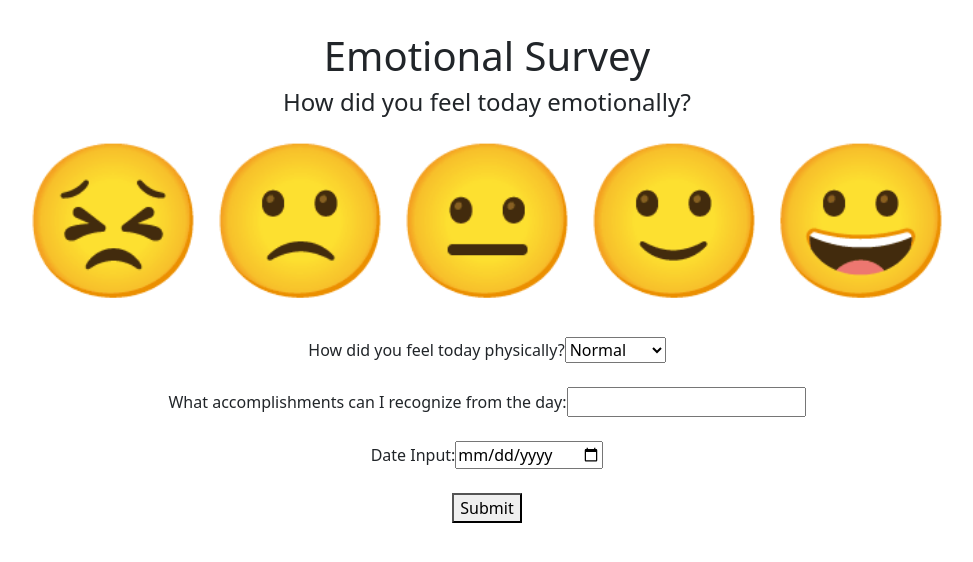
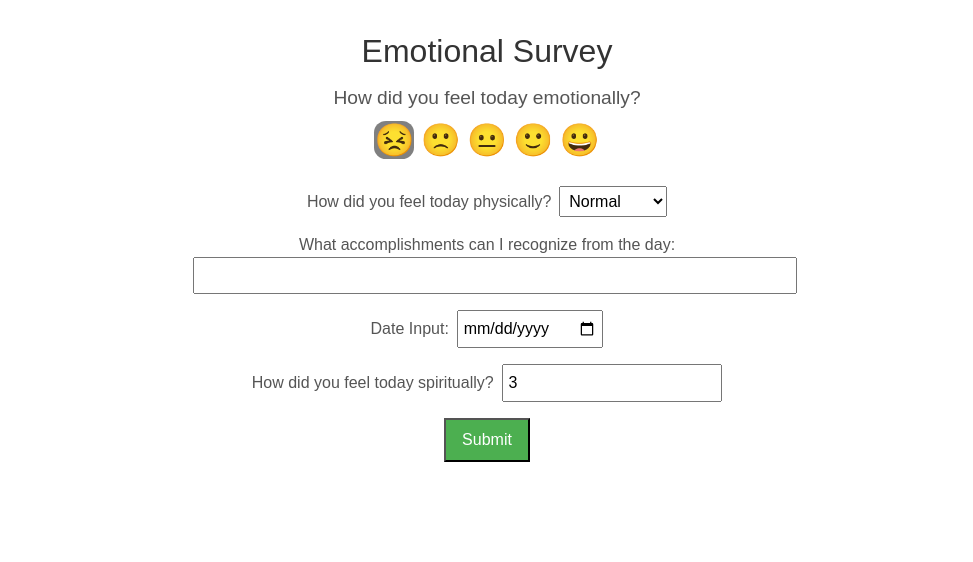
Before and after one commit to DexStephens/mmha, a React (Vite) app: page /survey in a window 1280 px wide. Shown: the top 562 px of the page, without its empty margins (153-1126 px from the left). Built offline with nearby package versions, Linux system fonts and the light colour scheme.

Commit message:
Sync up all data

```diff
--- a/src/App.tsx
+++ b/src/App.tsx
@@ -42,3 +42,5 @@ function App() {
 }
 
 export default App;
+
+//NEEDSWORK: on subit of survey, show click after survey, adding scoring to the data, and updating the single person graphs
--- a/src/LineChart/emotionLineData.tsx
+++ b/src/LineChart/emotionLineData.tsx
@@ -8,21 +8,6 @@ import {
   Tooltip,
   Legend,
 } from "chart.js";
-
-const labels = [
-  "Jan 1",
-  "Jan 2",
-  "Jan 3",
-  "Jan 4",
-  "Jan 5",
-  "Jan 6",
-  "Jan 7",
-  "Jan 8",
-  "Jan 9",
-  "Jan 10",
-  "Jan 11",
-  "Jan 12",
-];
 
 ChartJS.register(
   CategoryScale,
@@ -51,29 +36,4 @@ export const options = {
   },
 };
 
-const emotionalData = {
-  labels,
-  datasets: [
-    {
-      label: "Emotional",
-      data: [4, 2, -3, -4, 0, -2, 1, 3, 2, 2, 0, 5],
-      borderColor: "rgb(255, 99, 132)",
-      backgroundColor: "rgba(255, 99, 132, 0.5)",
-    },
-    {
-      label: "Physical",
-      data: [5, 4, 0, -2, 3, 5, 5, 5, 5, 5, 5, 5],
-      borderColor: "rgb(53, 162, 235)",
-      backgroundColor: "rgba(53, 162, 235, 0.5)",
-    },
-    {
-      label: "Spiritual",
-      data: [3, 4, -2, 0, 5, 5, 4, 3, 5, 3, 2, 4],
-      borderColor: "rgb(119, 221, 119)",
-      backgroundColor: "rgba(119, 221, 119, 0.5)",
-    },
-  ],
-};
-
-export default emotionalData;
 options;
--- a/src/Survey.css
+++ b/src/Survey.css
@@ -9,3 +9,9 @@
 .feelingEmoji:hover {
     cursor: pointer
 }
+
+.selectedEmoji {
+    background-color: gray;
+    font-size: 150px;
+    border-radius: 30%;
+}
--- a/src/Survey.tsx
+++ b/src/Survey.tsx
@@ -1,80 +1,95 @@
-import React, { useState } from 'react'
+import { useContext, useState } from 'react'
 import "./Survey.css"
+import { SurveyContext } from './main';
+import { useNavigate } from 'react-router-dom';
 
 export function Survey() {
-  const [numericValue, setNumericValue] = useState(5); // Initial value set to 5
-  const [booleanValue, setBooleanValue] = useState(false); // Initial value set to false
+  const [physical, setPhysical] = useState('6')
+  const [emotion, setEmotion] = useState(1)
   const [accomplishment, setAccomplishment] = useState('')
-  const [feeling, setFeeling] = useState('normal')
   const [date, setDate] = useState('')
-  const [emotion, setEmotion] = useState(3)
+  const [spiritual, setSpiritual] = useState(3)
 
-  const handleNumericChange = (event) => {
-    // Ensure the numeric value is within the 1-10 range
-    const newValue = Math.min(10, Math.max(1, parseInt(event.target.value, 10)));
-    setNumericValue(newValue);
-  };
+  const surveyContext = useContext(SurveyContext)
 
-  const handleBooleanChange = () => {
-    setBooleanValue(!booleanValue); // Toggle the boolean value
-  };
+  const navigate = useNavigate()
 
   const handleSubmit = () => {
-    //NEEDSWORK: where do I submit this to??
+    surveyContext?.setSurveys({dates: [...surveyContext.surveys.dates, date], emotional: {
+      scores: [...surveyContext.surveys.emotional.scores, emotion]
+    },
+    physical: {
+      scores: [...surveyContext.surveys.physical.scores, parseInt(physical)]
+    },
+    spiritual: {
+      scores: [...surveyContext.surveys.spiritual.scores, spiritual]
+    }})
+    navigate('/')
   }
 
   return (
-    <div style={{display: 'flex', flexDirection: 'column', justifyContent: 'center', alignItems: 'center'}}>
-      <h1>Emotional Survey</h1>
-      <div style={{display: 'flex', flexDirection: 'column', justifyContent: 'center', alignItems: 'center'}}>
-        <h4>How did you feel today emotionally?</h4>
-        <div style={{display: 'flex'}}>
+    <div style={{ display: 'flex', flexDirection: 'column', justifyContent: 'center', alignItems: 'center', fontFamily: 'Arial, sans-serif' }}>
+  <h1 style={{ fontSize: '2rem', marginBottom: '1rem', color: '#333' }}>Emotional Survey</h1>
+  <div style={{ display: 'flex', flexDirection: 'column', justifyContent: 'center', alignItems: 'center', marginBottom: '1.5rem' }}>
+    <h4 style={{ fontSize: '1.2rem', marginBottom: '0.5rem', color: '#555' }}>How did you feel today emotionally?</h4>
+    <div style={{ display: 'flex' }}>
       {/* Emojis here */}
-          <h1 className='feelingEmoji' onClick={() => setEmotion(1)}>😣</h1>
-          <h1 className='feelingEmoji' onClick={() => setEmotion(2)}>🙁</h1>
-          <h1 className='feelingEmoji' onClick={() => setEmotion(3)}>😐</h1>
-          <h1 className='feelingEmoji' onClick={() => setEmotion(4)}>🙂</h1>
-          <h1 className='feelingEmoji' onClick={() => setEmotion(5)}>😀</h1>
+      {[1, 2, 3, 4, 5].map((num) => (
+        <h1 key={num} className={emotion === num ? 'selectedEmoji' : 'feelingEmoji'} onClick={() => setEmotion(num)} style={{ fontSize: '2rem', margin: '0.2rem', cursor: 'pointer' }}>
+          {num === 1 ? '😣' : num === 2 ? '🙁' : num === 3 ? '😐' : num === 4 ? '🙂' : '😀'}
+        </h1>
+      ))}
     </div>
   </div>
 
-      <br />
-
-      <label>
+  <label style={{ marginBottom: '1rem', color: '#555' }}>
     How did you feel today physically?
-        <select value={feeling} onChange={(event) => setFeeling(event.currentTarget.value)}>
-          <option value="energized">Energized</option>
-          <option value="good">Good</option>
-          <option value="normal">Normal</option>
-          <option value="tired">Tired</option>
-          <option value="sick">Sick</option>
-          <option value="exhausted">Exhausted</option>
+    <select
+      value={physical}
+      onChange={(event) => setPhysical(event.currentTarget.value)}
+      style={{ marginLeft: '0.5rem', padding: '0.3rem', fontSize: '1rem' }}
+    >
+      <option value="10">Energized</option>
+      <option value="8">Good</option>
+      <option value="6">Normal</option>
+      <option value="4">Tired</option>
+      <option value="2">Sick</option>
+      <option value="0">Exhausted</option>
     </select>
   </label>
 
-      <br />
-
-      <label>
+  <label style={{ marginBottom: '1rem', color: '#555' }}>
     What accomplishments can I recognize from the day:
-        <input type="text"
+    <input
+      type="text"
       value={accomplishment}
-        onChange={(event) => setAccomplishment(event.currentTarget.value)}/>
+      onChange={(event) => setAccomplishment(event.currentTarget.value)}
+      style={{ marginLeft: '0.5rem', padding: '0.3rem', fontSize: '1rem', width: '100%' }}
+    />
   </label>
 
-      <br />
-
-      <label>
+  <label style={{ marginBottom: '1rem', color: '#555' }}>
     Date Input:
     <input
       type="date"
       value={date}
       onChange={(event) => setDate(event.currentTarget.value)}
+      style={{ marginLeft: '0.5rem', padding: '0.3rem', fontSize: '1rem' }}
     />
   </label>
 
-      <br />
+  <label style={{ marginBottom: '1rem', color: '#555' }}>
+    How did you feel today spiritually?
+    <input
+      type="number"
+      value={spiritual}
+      onChange={(event) => setSpiritual(parseInt(event.currentTarget.value))}
+      style={{ marginLeft: '0.5rem', padding: '0.3rem', fontSize: '1rem' }}
+    />
+  </label>
 
-      <button onClick={handleSubmit}>Submit</button>
+  <button onClick={handleSubmit} style={{ backgroundColor: '#4CAF50', color: 'white', padding: '0.5rem 1rem', fontSize: '1rem', cursor: 'pointer' }}>Submit</button>
 </div>
+
   );
 }
--- a/src/main.tsx
+++ b/src/main.tsx
@@ -15,31 +15,41 @@ const router = createBrowserRouter([
   }
 ])
 
-const fakeData: SurveyType[] = [
-  {
-    date: "12/3/2023",
-    score: 5
+const fakeData: SurveyType = {
+  dates: ["2023-11-29", "2023-11-30", "2023-12-1"],
+  emotional: {
+    scores: [5, 2, 3]
   },
-  {
-    date: "12/4/2023",
-    score: 3
+  physical: {
+    scores: [2, 4, 2]
+  },
+  spiritual: {
+    scores: [3, 5, 8]
   }
-]
+}
 
 interface SurveyType {
-  date: string;
-  score: number;
+  dates: string[];
+  emotional: {
+    scores: number[]
+  },
+  physical: {
+    scores: number[]
+  },
+  spiritual: {
+    scores: number[]
+  }
 }
 
 interface SurveyContext {
-  surveys: SurveyType[];
-  setSurveys: React.Dispatch<React.SetStateAction<SurveyType[]>>;
+  surveys: SurveyType;
+  setSurveys: React.Dispatch<React.SetStateAction<SurveyType>>;
 }
 
 export const SurveyContext = createContext<SurveyContext | undefined>(undefined)
 
-export const SurveyProvider = ({ children }) => {
-  const [surveys, setSurveys] = useState<SurveyType[]>(fakeData);
+export const SurveyProvider = ({ children }: { children: React.ReactNode}) => {
+  const [surveys, setSurveys] = useState<SurveyType>(fakeData);
 
   return (
     <SurveyContext.Provider value={{surveys, setSurveys}}>
@@ -55,7 +65,7 @@ interface RoleContext {
 
 const RoleContext = createContext<RoleContext | undefined>(undefined)
 
-export const RoleProvider = ({ children }) => {
+export const RoleProvider = ({ children } : { children: React.ReactNode}) => {
   const [role, setRole] = useState('missionary')
 
   return (
--- a/src/profile/profilePage.tsx
+++ b/src/profile/profilePage.tsx
@@ -1,13 +1,41 @@
 import HeadShot from "../assets/missionary.jpg";
-import emotionalData from "../LineChart/emotionLineData";
 import { options } from "../LineChart/emotionLineData";
 import { Line } from "react-chartjs-2";
 import StressAnxiety from "../personalizedResources/stressAnxiety";
 import SadnessDepression from "../personalizedResources/sadnessDepression";
 import WaysToConnect from "../personalizedResources/waysToConnect";
 import { Link } from "react-router-dom";
+import { SurveyContext } from "../main";
+import { useContext } from 'react'
 
 function ProfilePage() {
+
+  const surveyContext = useContext(SurveyContext)
+
+  const emotionalData = {
+    labels: surveyContext?.surveys.dates,
+    datasets: [
+      {
+        label: "Emotional",
+        data: surveyContext?.surveys.emotional.scores,
+        borderColor: "rgb(255, 99, 132)",
+        backgroundColor: "rgba(255, 99, 132, 0.5)",
+      },
+      {
+        label: "Physical",
+        data: surveyContext?.surveys.physical.scores,
+        borderColor: "rgb(53, 162, 235)",
+        backgroundColor: "rgba(53, 162, 235, 0.5)",
+      },
+      {
+        label: "Spiritual",
+        data: surveyContext?.surveys.spiritual.scores,
+        borderColor: "rgb(119, 221, 119)",
+        backgroundColor: "rgba(119, 221, 119, 0.5)",
+      },
+    ],
+  };
+
   return (
     <>
       <div
```
Lines whose indentation alone changed are shown as unchanged.
